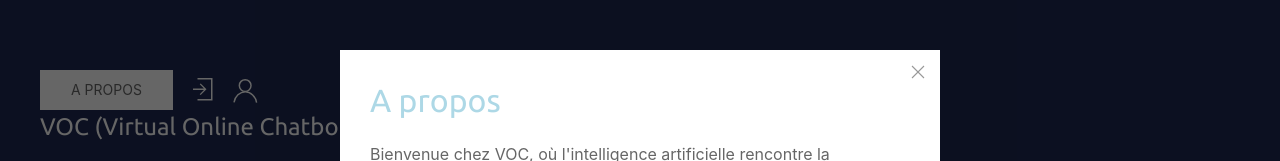
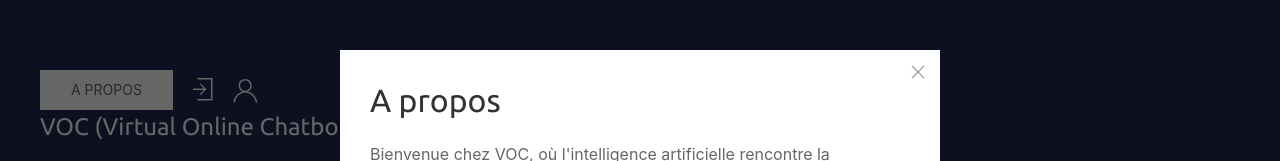
Before and after one commit to SaiyenRanma/VOC, a website: page index.html in a window 1280 px wide. Both pictures are taken after a click on the button "A PROPOS". Shown: the top 161 px of the page. Drawn offline with nearby package versions, Linux system fonts and the light colour scheme.

Commit message:
1 file modified

```diff
--- a/index.html
+++ b/index.html
@@ -31,7 +31,7 @@
           class="uk-button uk-button-secondary uk-margin-small-right"
           type="button"
           uk-toggle="target: #modal-close-default"
-        >
+        style="color=#ADD8E6">
           A propos
         </button>
         <!-- This is the modal with the default close button -->
@@ -42,7 +42,7 @@
               type="button"
               uk-close
             ></button>
-            <h2 class="uk-modal-title" style="color:#ADD8E6">A propos</h2>
+            <h2 class="uk-modal-title">A propos</h2>
             <p>
               Bienvenue chez VOC, où l'intelligence artificielle rencontre la conversation humaine. Chez VOC, nous croyons en la puissance de la technologie pour rendre la communication plus accessible et agréable.</p>
               VOC, abréviation de "Virtual Online Chatbot," est le fruit d'une passion partagée pour l'innovation. Notre équipe dévouée, composée de développeurs chevronnés, de webmasters experts et de graphistes créatifs, s'est réunie pour créer une expérience unique de chatbot.</p>
```
